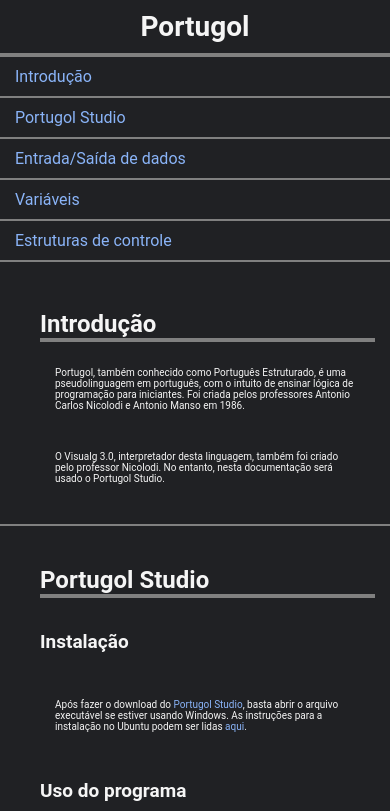
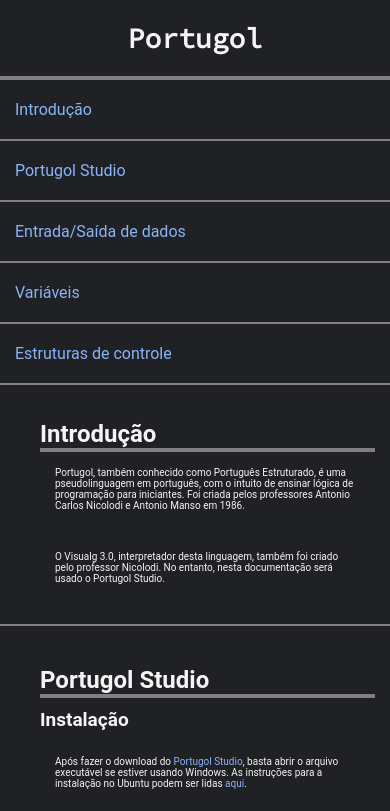
Before and after one commit to mtlpks/docs-portugol, a plain HTML site: page index.html in a window 390 px wide. Shown: the top 811 px of the page. Drawn offline with Linux system fonts and the light colour scheme.

Commit message:
Resolve mais problemas de dimensionamento

```diff
--- a/styles.css
+++ b/styles.css
@@ -15,8 +15,9 @@ header {
 
 #Portugol {
     font-size: 28px;
-    padding: 10px 0;
+    padding: 20px 0;
     text-align: center;
+    font-family: 'Source Code Pro';
 }
 
 nav {
@@ -41,7 +42,7 @@ a {
 }
 
 .nav-link {
-    padding: 10px;
+    padding: 20px;
     padding-left: 15px;
 }
 
@@ -107,6 +108,7 @@ p {
         margin: 0;
         width: 100%;
         max-height: 275px;
+        margin-bottom: 0;
     }
 
     /* body {
@@ -119,7 +121,7 @@ p {
 
     main {
         position: relative;
-        margin-top: 270px;
+        margin-top: 380px;
         margin-left: 0;
         border-left: none;
     }
@@ -127,6 +129,7 @@ p {
     p {
         width: 90%;
         font-size: 10px;
+        margin-top: 0;
     }
 
     .code {
@@ -137,4 +140,8 @@ p {
         width: 90%;
         font-size: 7px;
     }
+
+    .subsection {
+        margin: 10px 0;
+    }
 }
```
